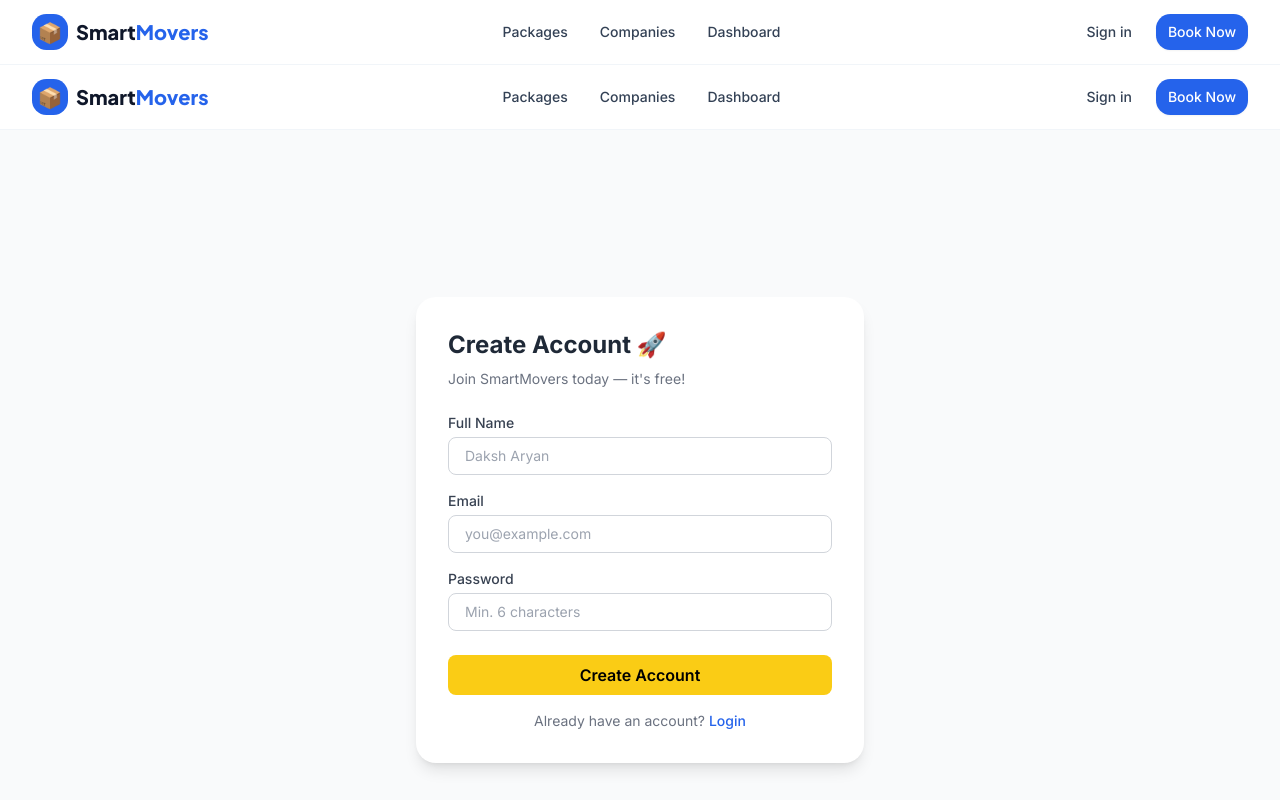
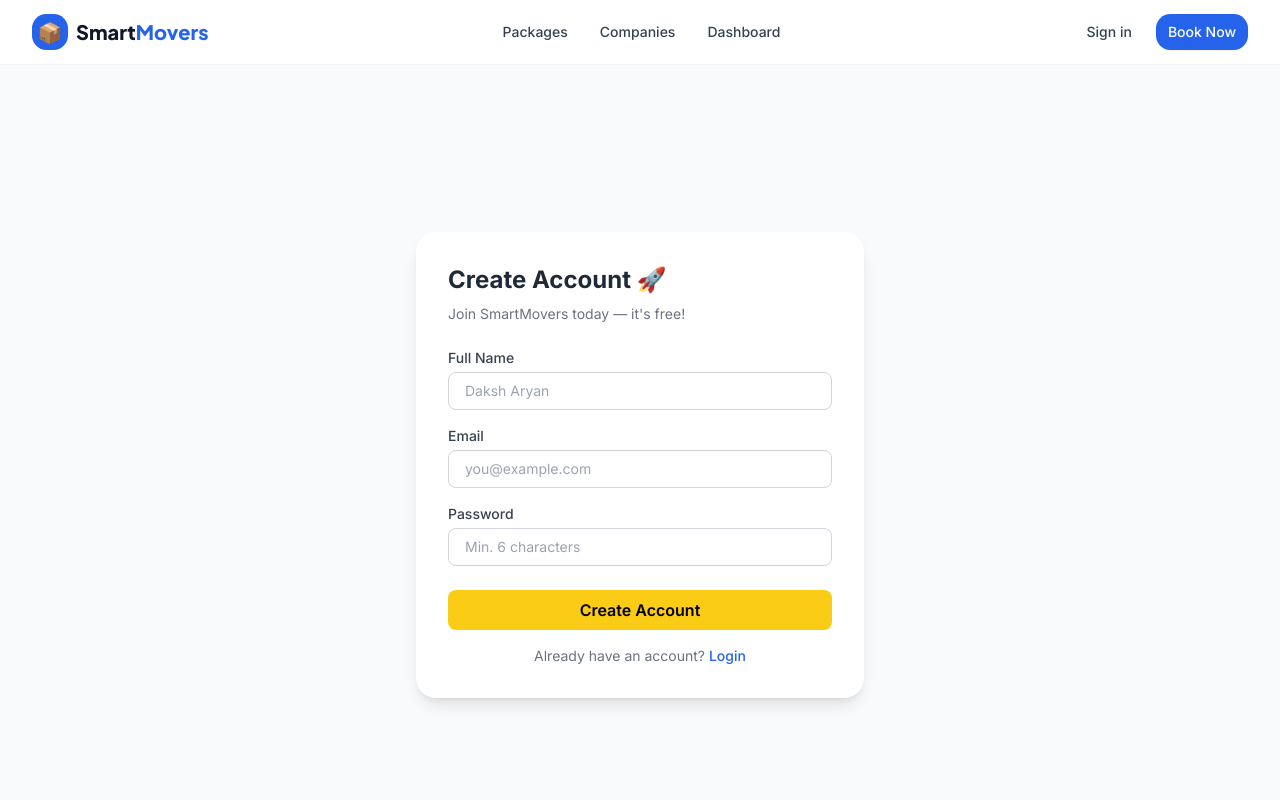
Before and after one commit to daksharyan18aug/Smart-Movers-Next.js-migration, a Next.js app: page /signup in a window 1280 px wide. Shown: the top 800 px of the page. Built offline with nearby package versions, Linux system fonts and the light colour scheme.

Commit message:
Fix duplicate navbar on signup page

```diff
--- a/app/signup/page.tsx
+++ b/app/signup/page.tsx
@@ -1,7 +1,7 @@
 "use client"
 import { useState } from "react"
 import Link from "next/link"
-import Navbar from "@/components/Navbar"
+
 
 export default function SignupPage() {
   const [name, setName] = useState("")
@@ -24,7 +24,7 @@ export default function SignupPage() {
 
   return (
     <main>
-      <Navbar />
+
       <div className="min-h-screen bg-gray-50 flex items-center justify-center px-4">
         <div className="bg-white p-8 rounded-2xl shadow-lg w-full max-w-md">
           <h1 className="text-2xl font-bold text-gray-800 mb-2">Create Account 🚀</h1>
```
